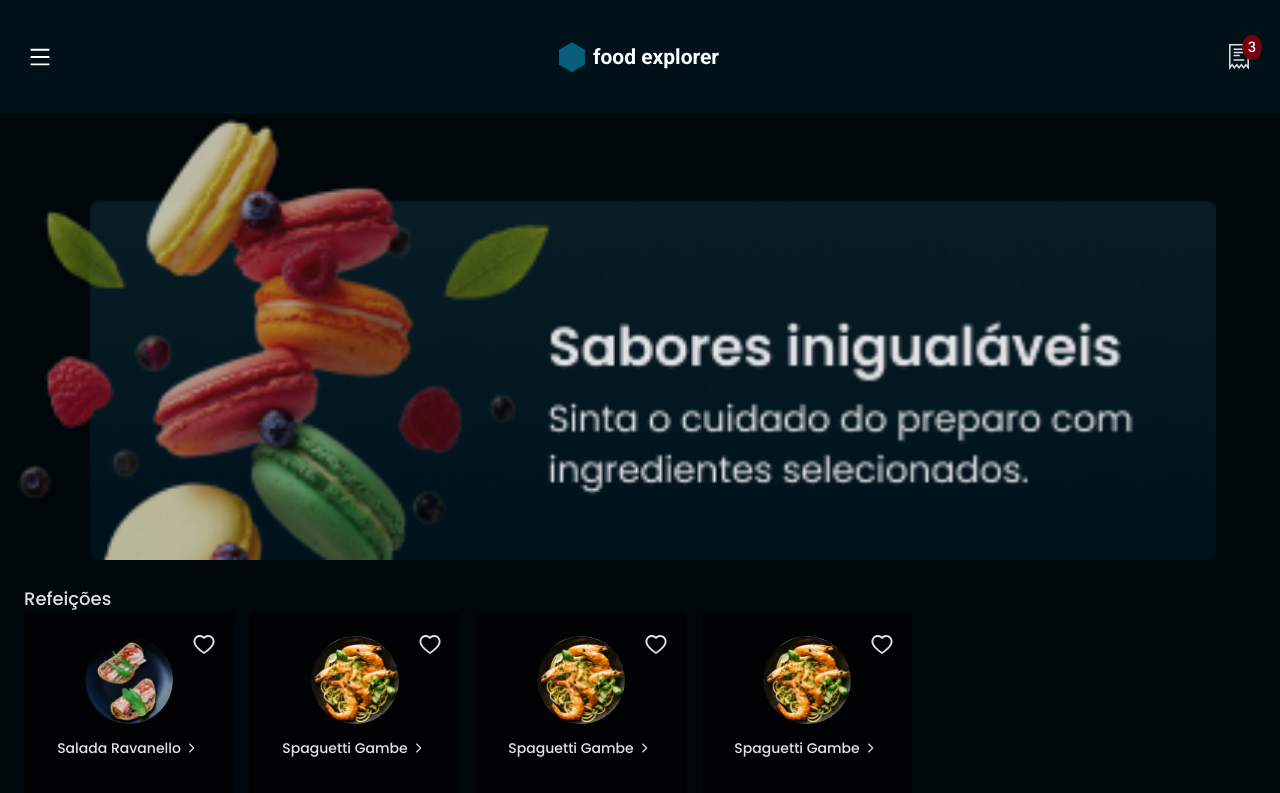
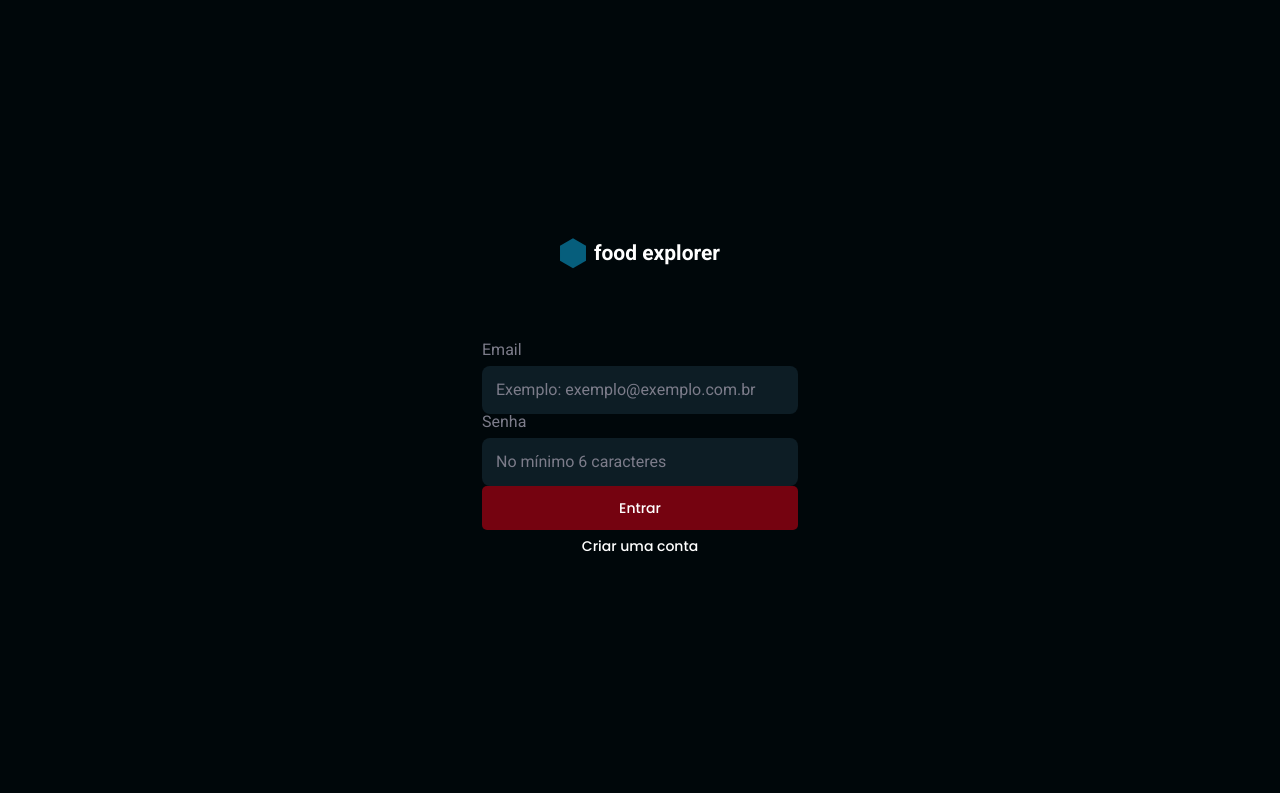
Before and after one commit to gabriel-vitebo/food-explorer, a React (Vite) app: page / in a window 1280 px wide. Shown: the top 793 px of the page. Built offline with nearby package versions, Linux system fonts and the light colour scheme.

Commit message:
creating the input component

```diff
--- a/src/components/ButtonBg/styles.js
+++ b/src/components/ButtonBg/styles.js
@@ -8,7 +8,7 @@ export const Container = styled.button`
 
   font-family: ${({ theme }) => theme.FONTS.Poppins};
   font-weight: 500;
-  font-size: 1rem;
+  font-size: 1.4rem;
   line-height: 2.4rem;
   color: ${({ theme }) => theme.COLORS.light100};
 
--- a/src/components/Header/index.jsx
+++ b/src/components/Header/index.jsx
@@ -1,15 +1,13 @@
 import { Container } from "./styles"
 import { TfiReceipt } from "react-icons/tfi"
 import { Menu } from "../Menu"
+import { Logo } from "../Logo"
 
 export function Header({ amount }) {
   return (
     <Container>
       <Menu />
-      <div className="logo">
-        <img src="/src/assets/logo.svg" alt="logo da food explorer" />
-        <h2>food explorer</h2>
-      </div>
+      <Logo />
       <div className="receipt">
         <TfiReceipt size={26} />
         <span>{amount}</span>
--- /dev/null
+++ b/src/components/Input/index.jsx
@@ -0,0 +1,11 @@
+import { Container } from "./styles"
+
+export function Input({ icon: Icon, title, ...rest }) {
+  return (
+    <Container>
+      {Icon && <Icon />}
+      <label htmlFor="titleInput">{title}</label>
+      <input {...rest} />
+    </Container>
+  )
+}
--- /dev/null
+++ b/src/components/Input/styles.js
@@ -0,0 +1,49 @@
+import styled from "styled-components"
+
+export const Container = styled.div`
+  width: 100%;
+  display: flex;
+  flex-direction: column;
+  align-items: center;
+
+  color: ${({ theme }) => theme.COLORS.light400};
+
+  > label {
+    font-family: ${({ theme }) => theme.FONTS.Roboto};
+    font-weight: 400;
+    font-size: 1.6rem;
+    line-height: 1.6rem;
+    color: ${({ theme }) => theme.COLORS.light500};
+    width: 100%;
+    display: flex;
+    justify-self: flex-start;
+    margin-bottom: 0.8rem;
+  }
+
+  > input {
+    height: 4.8rem;
+    width: 100%;
+    padding: 1.6rem 1.4rem;
+    color: ${({ theme }) => theme.COLORS.light400};
+    background-color: ${({ theme }) => theme.COLORS.dark900};
+    border-radius: 0.8rem;
+    border: none;
+    font-family: ${({ theme }) => theme.FONTS.Roboto};
+    font-weight: 400;
+    font-size: 1.6rem;
+    line-height: 1.6rem;
+    color: ${({ theme }) => theme.COLORS.light500};
+
+    &::placeholder {
+      font-family: ${({ theme }) => theme.FONTS.Roboto};
+      font-weight: 400;
+      font-size: 1.6rem;
+      line-height: 1.6rem;
+      color: ${({ theme }) => theme.COLORS.light500};
+    }
+
+    > svg {
+      margin: 0 1.4rem;
+    }
+  }
+`
--- /dev/null
+++ b/src/components/Logo/index.jsx
@@ -0,0 +1,10 @@
+import { Container } from "./styles"
+
+export function Logo() {
+  return (
+    <Container>
+      <img src="/src/assets/logo.svg" alt="logo da food explorer" />
+      <h2>food explorer</h2>
+    </Container>
+  )
+}
--- /dev/null
+++ b/src/components/Logo/styles.js
@@ -0,0 +1,15 @@
+import styled from "styled-components"
+
+export const Container = styled.div`
+  display: flex;
+  align-items: center;
+  cursor: pointer;
+
+  h2 {
+    font-size: 2.1rem;
+    margin-left: 0.8rem;
+    font-weight: 700;
+    font-family: ${({ theme }) => theme.FONTS.Roboto};
+    color: ${({ theme }) => theme.COLORS.light100};
+  }
+`
--- a/src/main.jsx
+++ b/src/main.jsx
@@ -3,13 +3,13 @@ import ReactDOM from "react-dom/client"
 import { ThemeProvider } from "styled-components"
 import theme from "./styles/theme"
 import GlobalStyles from "./styles/global"
-import { Home } from "./pages/Home"
+import { SignIn } from "./pages/SignIn"
 
 ReactDOM.createRoot(document.getElementById("root")).render(
   <React.StrictMode>
     <ThemeProvider theme={theme}>
       <GlobalStyles />
-      <Home />
+      <SignIn />
     </ThemeProvider>
   </React.StrictMode>
 )
--- a/src/pages/Details/styles.js
+++ b/src/pages/Details/styles.js
@@ -62,5 +62,9 @@ export const Content = styled.div`
     display: flex;
     gap: 1.6rem;
     align-items: center;
+
+    > button {
+      font-size: 1rem;
+    }
   }
 `
--- /dev/null
+++ b/src/pages/SignIn/index.jsx
@@ -0,0 +1,27 @@
+import { Container, Form } from "./styles"
+import { Logo } from "../../components/Logo"
+import { Input } from "../../components/Input"
+import { ButtonBg } from "../../components/ButtonBg"
+import { Button } from "../../components/Button"
+
+export function SignIn() {
+  return (
+    <Container>
+      <Form>
+        <Logo />
+        <Input
+          title={"Email"}
+          type="email"
+          placeholder={"Exemplo: exemplo@exemplo.com.br"}
+        />
+        <Input
+          title={"Senha"}
+          type="password"
+          placeholder={"No mínimo 6 caracteres"}
+        />
+        <ButtonBg title={"Entrar"} />
+        <Button title={"Criar uma conta"} />
+      </Form>
+    </Container>
+  )
+}
--- /dev/null
+++ b/src/pages/SignIn/styles.js
@@ -0,0 +1,31 @@
+import styled from "styled-components"
+
+export const Container = styled.div`
+  height: 100vh;
+  display: flex;
+  align-items: stretch;
+`
+
+export const Form = styled.form`
+  width: 31.6rem;
+  display: flex;
+  flex-direction: column;
+  justify-content: center;
+  align-items: center;
+  margin: 0 auto;
+
+  text-align: center;
+
+  > div:nth-child(1) {
+    margin-bottom: 7.3rem;
+  }
+
+  > .margin {
+    margin-bottom: 3.2rem;
+  }
+
+  > button {
+    font-size: 1.4rem;
+    color: ${({ theme }) => theme.COLORS.light100};
+  }
+`
```
